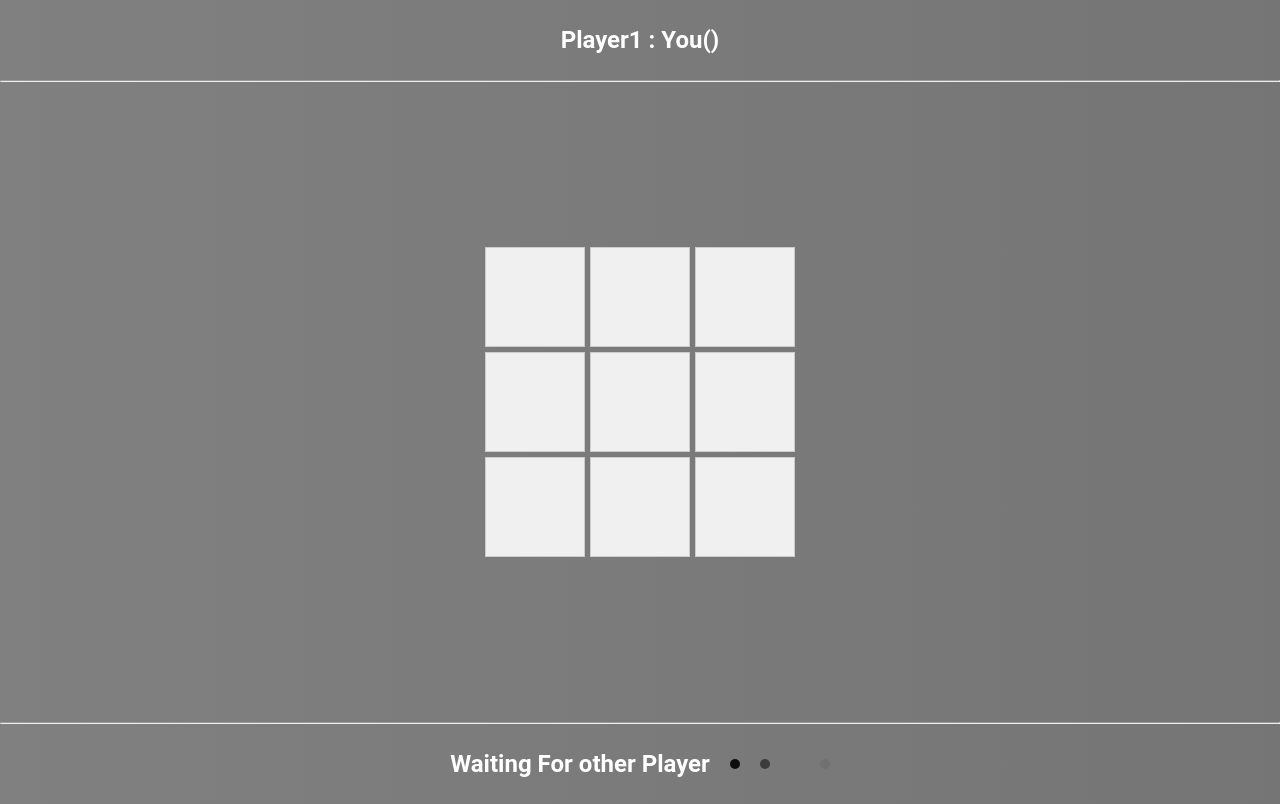
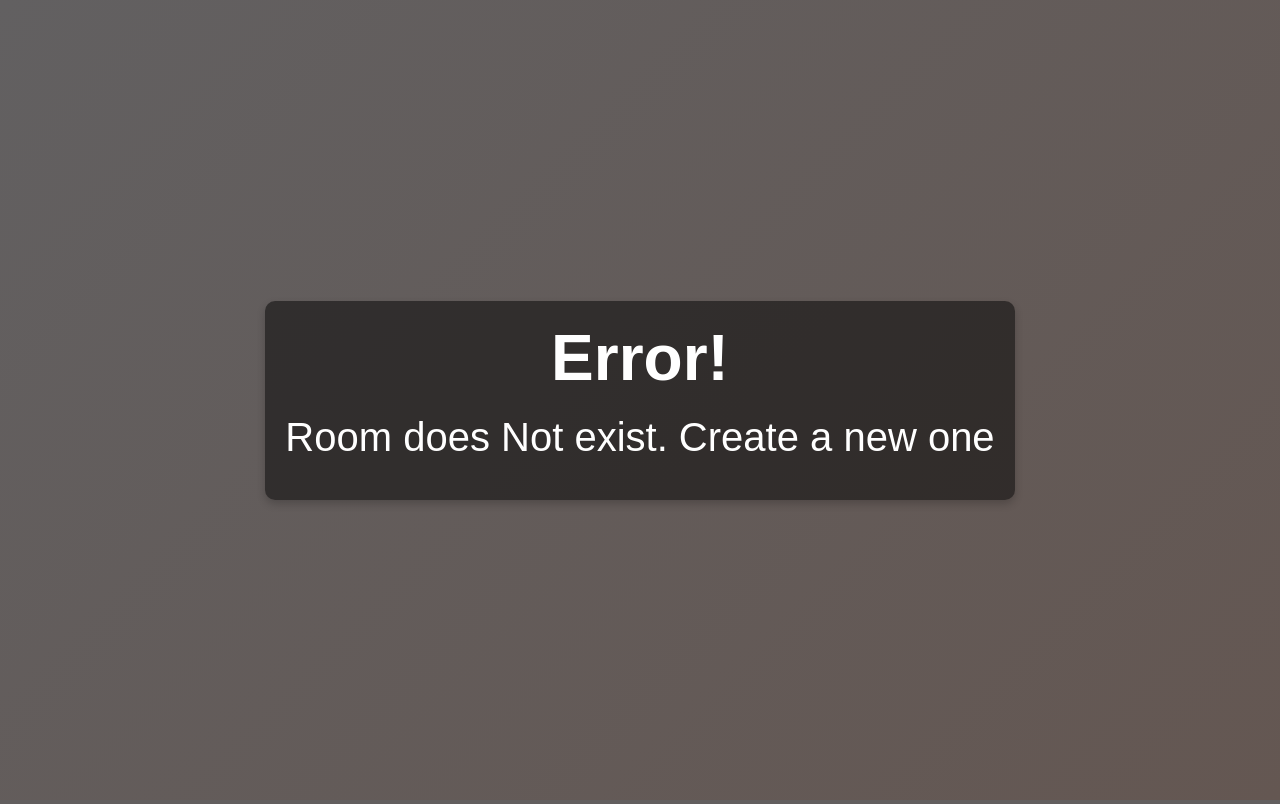
Before and after one commit to venuNan/Tic-Tac-Toe, a Flask app: page /gameroom in a window 1280 px wide. Run offline with Flask 3, Linux system fonts and the light colour scheme; some libraries are stand-ins or nearby versions.

Commit message:
completed all the game logic and need to implement won and lost animations and if possible restart gaming again functionality also

```diff
--- a/app.py
+++ b/app.py
@@ -1,5 +1,5 @@
 from flask import Flask, render_template, request, jsonify
-from flask_socketio import SocketIO, emit, join_room, leave_room
+from flask_socketio import SocketIO, emit
 from env_var import SECRET_KEY
 
 app = Flask(__name__)
@@ -10,6 +10,7 @@
 @app.route("/")
 def home():
     return render_template("index.html")
+
 
 @app.route("/create-room", methods=["POST"])
 def create_room():
@@ -24,12 +25,12 @@
             "player2": {"name":None,"sid":None},
             "player1moves":set(),
             "player2moves":set(),
-            "len":0,
-            "chance":None
+            "len":0
         }
         return jsonify({"status":"room_created"})
     else:
         return jsonify({"status":"room_exists"})
+
 
 @app.route("/join-room", methods=["POST"])
 def join_existing_room():
@@ -50,19 +51,21 @@
     else:
         return jsonify({"status": "room_not_exist"})
 
+
 @app.route("/gameroom")
 def gameroom():
     room = request.args.get("roomname","")
-    playername = request.args.get("playername","")
-    player_num = request.args.get("player_num","")
-    print("player_num",player_num)
-    print("room:",room)
-    print("playername:",playername)
-    return render_template("gameroom.html",data={"room_name":room,"player_name":playername, "player_num":player_num})
+
+    if room in rooms:
+        playername = request.args.get("playername","")
+        player_num = request.args.get("player_num","")
+        return render_template("gameroom.html",data={"room_name":room,"player_name":playername, "player_num":player_num})
+    else:
+        return render_template("error_page.html",data={"message":"Room does Not exist. Create a new one"})
+
 
 @socket.on("connect")
 def handle_connect():
-
     room = request.args.get("roomname","")
     playernum = request.args.get("playernum","")
     ssid = request.sid
@@ -77,32 +80,45 @@
             print(rooms[room]["len"])
             if rooms[room]["len"] == 2:
                 emit("other_player_name",{"player_name":rooms[room]["player1"]["name"]},to=rooms[room]["player2"]["sid"])
-                print("message sended")
                 emit("other_player_name",{"player_name":rooms[room]["player2"]["name"]},to=rooms[room]["player1"]["sid"])
-                print("sendin start game message")
-                emit("start_game",to=rooms[room]["player1"]["sid"])
+                emit("set_type",{"type":"X"},to=rooms[room]["player1"]["sid"])
+                emit("set_type",{"type":"O"},to=rooms[room]["player2"]["sid"])
+                emit("start_game", to=rooms[room]["player1"]["sid"])
 
         except Exception as e:
             return jsonify({"status":"error occured"})
     else:
         emit("error",{"message":"Room does not exist"})
 
+@socket.on("move_made")
+def move_made(data):
+    room = request.args.get("roomname","")
+    main_room = rooms[room]
+    playernum = request.args.get("playernum","")
+    print("cell no",data)
+    if playernum=="1":
+        emit("move_made_by_opponent",{"cell_number":data["cell_no"]},to=main_room["player2"]["sid"])
+    else:
+        emit("move_made_by_opponent",{"cell_number":data["cell_no"]},to=main_room["player1"]["sid"])
+
+
+
 @app.route("/error")
 def error_page():
     res = request.args.get("data","")
-    print(res)
     return render_template("error_page.html",data={"message":res})
 
 @socket.on("disconnect")
 def handle_disconnect():
     room = request.args.get("roomname", "")
     playernum = request.args.get("playernum", "")
-    if playernum =="1":
-        emit("error",{"message":"Other player left"},to=rooms[room]["player2"]["sid"])
-    else:
-        emit("error",{"message":"Other player left"},to=rooms[room]["player2"]["sid"])
     if room in rooms:
-        del rooms[room]
+        if playernum =="1":
+            emit("error",{"message":"Other player left.  Want to play again create a new room."},to=rooms[room]["player2"]["sid"])
+        else:
+            emit("error",{"message":"Other player left. Want to play again create a new room."},to=rooms[room]["player1"]["sid"])
+        if room in rooms:
+            del rooms[room]
 
 
 
--- a/templates/gameroom.html
+++ b/templates/gameroom.html
@@ -63,18 +63,28 @@
     let para = `roomname=${"{{data['room_name']}}"}&playername=${"{{data['player_name']}}"}&playernum=${"{{data['player_num']}}"}`;
     const socket = io.connect("http://192.168.0.132:5000", {query:para});
     let yourTurn = false;
+    let type;
+    const winningCombinations = [
+    ["1", "2", "3"], ["4", "5", "6"], ["7", "8", "9"],
+    ["1", "4", "7"], ["2", "5", "8"], ["3", "6", "9"],
+    ["1", "5", "9"], ["3", "5", "7"]
+    ];
+    let playerMoves = new Set();
 
     socket.on("other_player_name",function(data){
         document.getElementById("wait").style.display = "none";
         document.querySelector(".main .game .other #name").textContent = "Player2 : " + data["player_name"];
     });
 
+    socket.on("set_type",function(data){
+        type=data["type"];
+    })
+
     socket.on("start_game", function() {
-        console.log("start game message received");
-        document.querySelector(".main .start_game_dialogbox").style.display = "block";
+        document.querySelector(".main .start_game_dialogbox").style.display = "flex";
             setTimeout(function() {
             document.querySelector(".main .start_game_dialogbox").style.display = "none";
-            document.querySelector(".main .start_dialog_box").style.display = "block";
+            document.querySelector(".main .start_dialog_box").style.display = "flex";
             setTimeout(function() {
                 document.querySelector(".main .start_dialog_box").style.display = "none";
                 yourTurn = true;
@@ -82,19 +92,33 @@
         }, 3000);
     });
 
-    socket.on("error", function(data){
-        res = data["message"];
-        window.location.href = `/error?data=${res}`
+    socket.on("move_made_by_opponent",function(data){
+        document.querySelector(`.main .game .board .grid #cell-${data["cell_number"]}`).textContent = type==="X"?"O":"X";
+        yourTurn = true;
     });
-
 
     document.querySelectorAll('.cell').forEach(cell => {
         cell.addEventListener('click', function() {
             if (!this.textContent && yourTurn) {
                 yourTurn = false;
-                this.textContent = 'X';
+                this.textContent = type;
+                const cellId = this.id;
+                const cellNumber = cellId.split('-')[1];
+                playerMoves.add(cellNumber);
+                const hasWon = winningCombinations.some(combo => combo.every(movecell => playerMoves.has(movecell)));
+                if (hasWon) {
+                    socket.emit("won");
+                    alert("You won!");
+                } else {
+                    socket.emit("move_made",{"cell_no":cellNumber});
+                }
             }
         });
     });
+
+    socket.on("error", function(data){
+        res = data["message"];
+        window.location.href = `/error?data=${res}`
+    });
 </script>
 </html>
```
